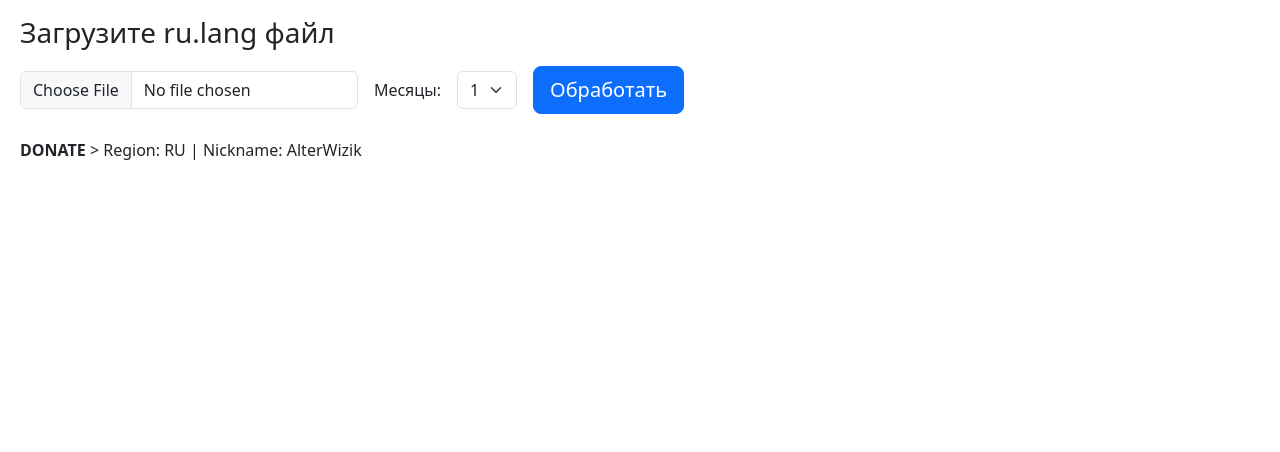
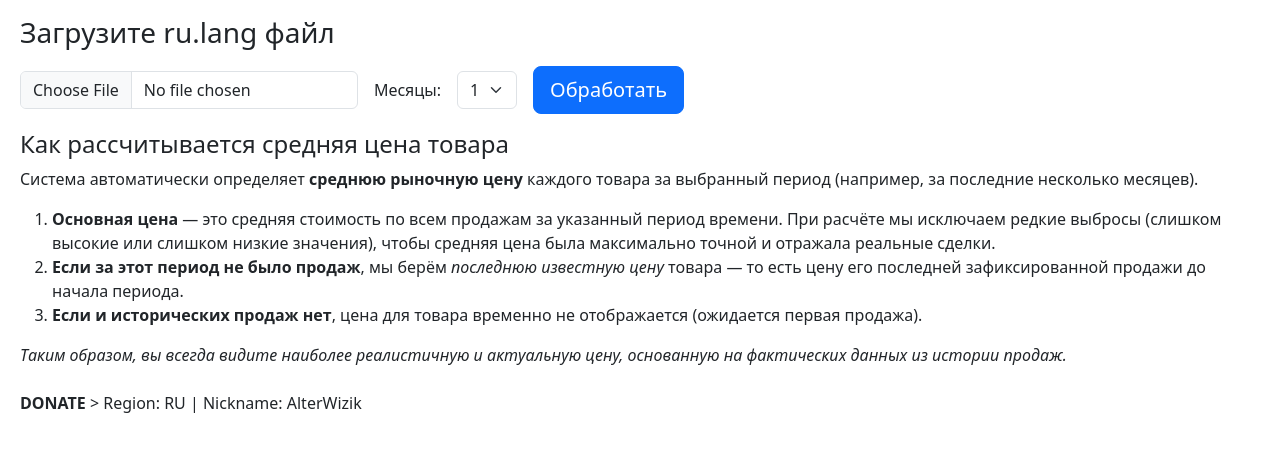
Before and after one commit to AkihiroAck/STALCRAFT-Auction-Docker, a Django app: page /auction/upload-lang/ in a window 1280 px wide. Shown: the part 71-523 px from the top of the page. Run offline with Django 5.2, Linux system fonts and the light colour scheme; parts of the project's set-up code (start-up, migrations or seed data) failed here and were passed over.

Commit message:
2025-11-01

```diff
--- a/backend/scaw/auction/templates/auction/upload_lang.html
+++ b/backend/scaw/auction/templates/auction/upload_lang.html
@@ -18,5 +18,25 @@
 
         <button type="submit" class="btn btn-primary btn-lg">Обработать</button>
     </form>
+
+    <!-- Description -->
+    <section aria-labelledby="avg-price-title">
+        <h4 id="avg-price-title" class="mb-2">Как рассчитывается средняя цена товара</h4>
+        <p>Система автоматически определяет <strong>среднюю рыночную цену</strong> каждого товара за выбранный период (например, за последние несколько месяцев).</p>
+
+        <ol>
+        <li>
+            <strong>Основная цена</strong> — это средняя стоимость по всем продажам за указанный период времени.
+            При расчёте мы исключаем редкие выбросы (слишком высокие или слишком низкие значения), чтобы средняя цена была максимально точной и отражала реальные сделки.
+        </li>
+        <li>
+            <strong>Если за этот период не было продаж</strong>, мы берём <em>последнюю известную цену</em> товара — то есть цену его последней зафиксированной продажи до начала периода.
+        </li>
+        <li>
+            <strong>Если и исторических продаж нет</strong>, цена для товара временно не отображается (ожидается первая продажа).
+        </li>
+        </ol>
+        <p class="mt-2"><em>Таким образом, вы всегда видите наиболее реалистичную и актуальную цену, основанную на фактических данных из истории продаж.</em></p>
+    </section>
 </div>
 {% endblock %}
```
